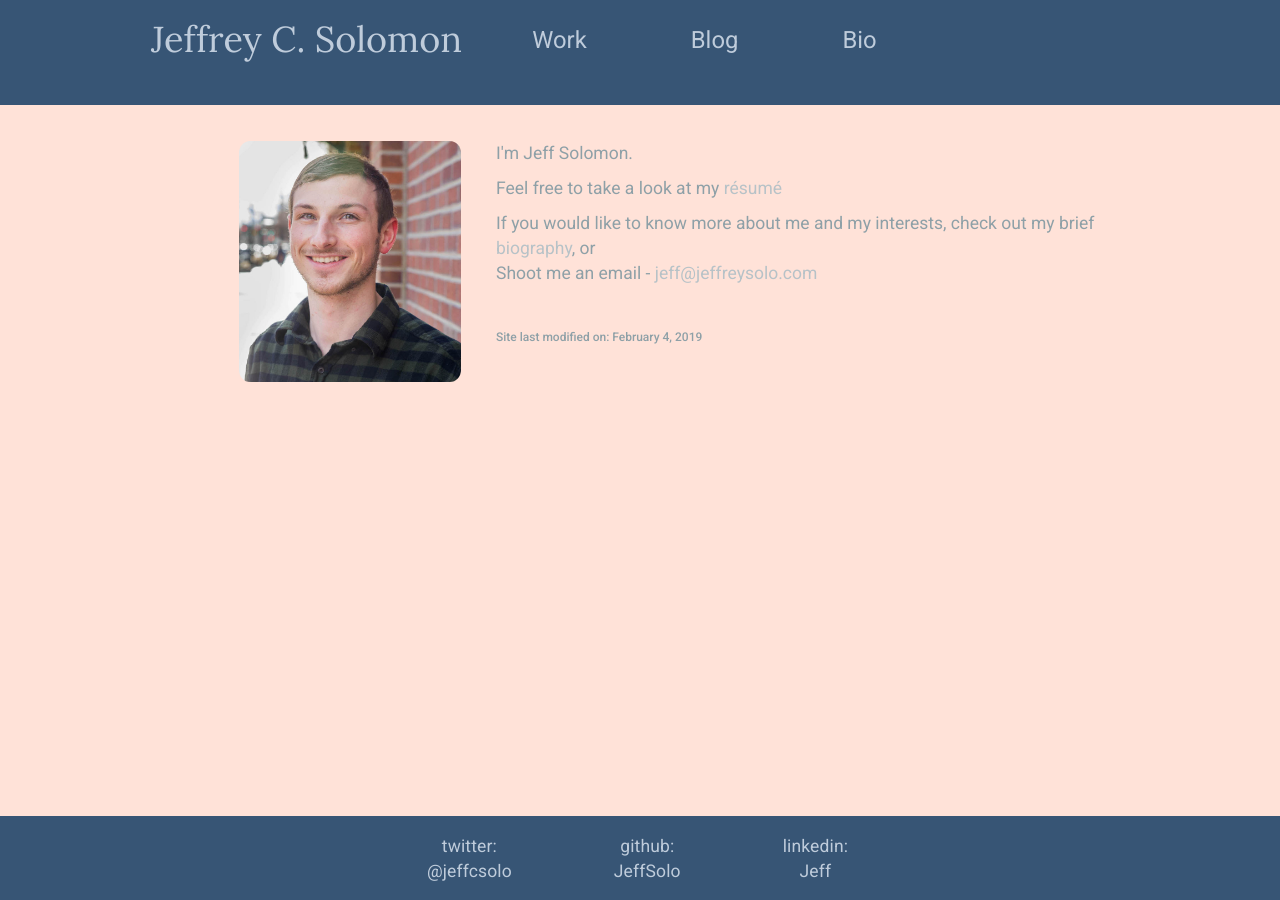
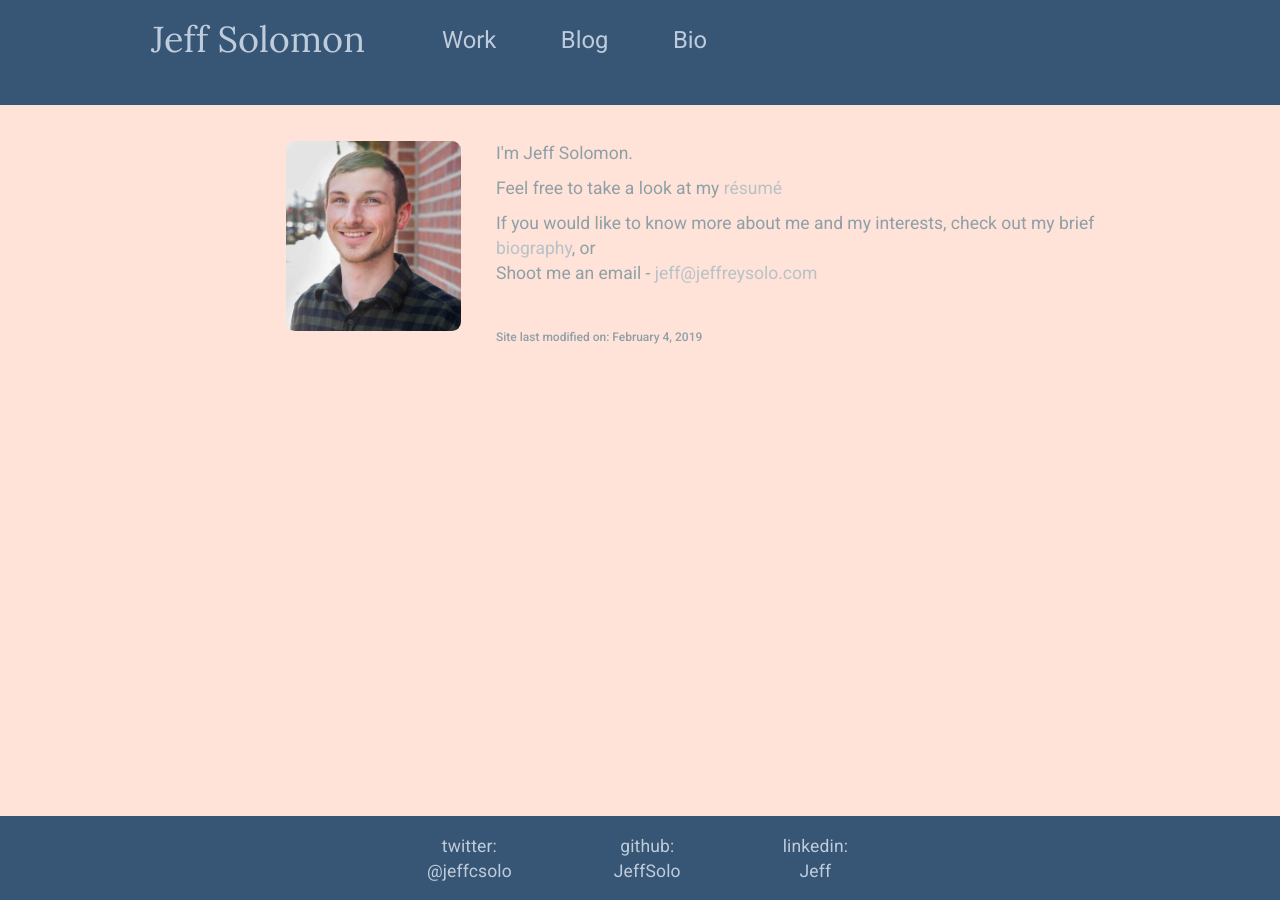
Before and after one commit to JeffSolo/jeffsolo.github.com, a Jekyll site: the page built from index.html, in a window 1280 px wide. Built offline with Jekyll 4.4.1, drawn with Linux system fonts in a browser that asks for light colours; nearby versions of some CDN libraries.

Commit message:
made screen resizing a little nicer

```diff
--- a/_includes/header.html
+++ b/_includes/header.html
@@ -19,10 +19,10 @@
       <div class="site">
           <header class="unit whole">
             <div class="grid">
-              <div class="unit one-third center-on-mobiles">
-                <h1 class="title"><a href="/" class="name" title="Home">Jeffrey C. Solomon</a></h1>
+              <div class="unit one-quarter center-on-mobiles">
+                <h1 class="title"><a href="/" class="name" title="Home">Jeff Solomon</a></h1>
               </div>
-              <nav class="header-nav unit two-thirds center-on-mobiles">
+              <nav class="header-nav unit three-quarters center-on-mobiles">
                 <ul class="list-inline top">
                   <li>
                     <a href="/work/" title="Work Experience">Work</a>
--- a/assets/css/style.css
+++ b/assets/css/style.css
@@ -114,11 +114,12 @@ body > header, body > section, body > footer {
   display: none;
 }
 
-header > .grid li{
+.header-nav li{
   margin-top: 1em;
-  margin-left: 7%;
-  margin-right: 7%;
+  margin-right: calc(2%);
+  margin-left: calc(5%);
   font-size: 1.7em;
+  text-align: center;
 }
 
 .foot-nav{
@@ -157,7 +158,7 @@ a.name:hover{
 }
 
 .mainpic {
-  max-width: 75%;
+  max-width: 10em;
   height: auto;
   margin-right: 5%;
   border-radius: 5%;
--- a/assets/css/style_mobile.css
+++ b/assets/css/style_mobile.css
@@ -35,7 +35,8 @@
   .mainpic{
     float: none;
     text-align: center;
-    max-width: 50%;
+    max-width: 8em;
+    margin-top: 5%;
   }
 
   .hide-mobile-breaks br{
@@ -43,7 +44,7 @@
   }
 
   .biopic {
-    max-width: 75%;
+    max-width: 15em;
     height: auto;
     margin-right: 5%;
     border-radius: 5%;
@@ -59,4 +60,7 @@
     display: none;
   }
 
+  .header-nav li{
+    margin: 1% 1% 1% 1%;
+  }
 }
```
